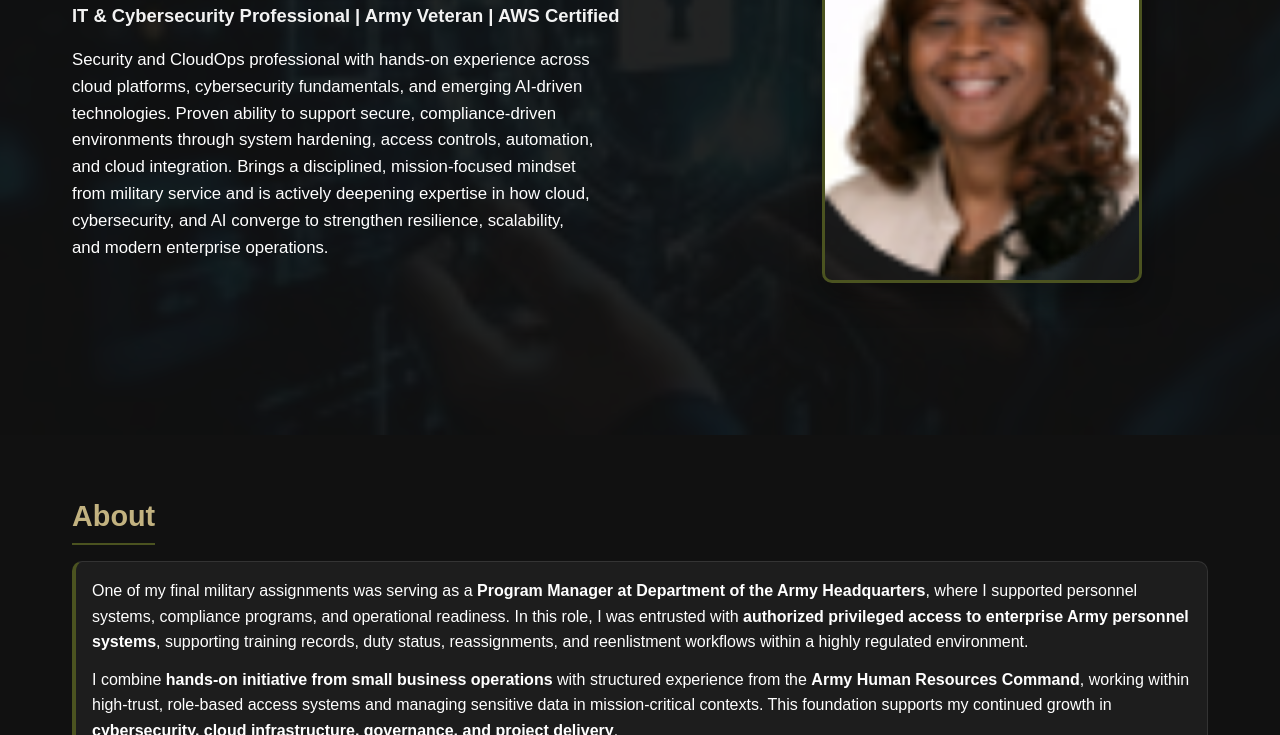
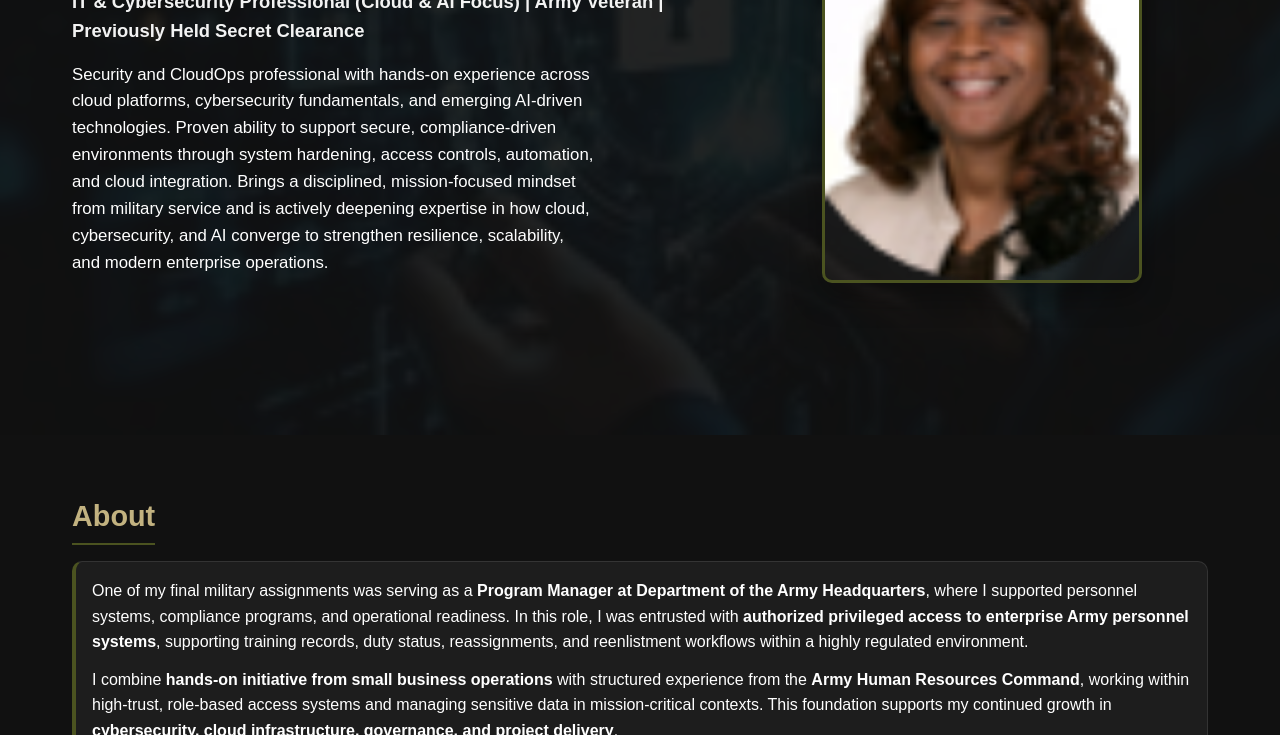
Before and after one commit to Tericas69/terica-shepard-portfolio, a plain HTML site: page index.html in a window 1280 px wide. Shown: the part 365-1100 px from the top of the page. Drawn offline with nearby package versions, Linux system fonts and the light colour scheme.

Commit message:
Update homepage meta description

```diff
--- a/index.html
+++ b/index.html
@@ -5,7 +5,8 @@
   <meta name="viewport" content="width=device-width, initial-scale=1.0" />
 
   <title>Terica Shepard – IT & Cybersecurity Professional</title>
-  <meta name="description" content="Army veteran and IT & Cybersecurity professional with foundational cloud, security, and AI exposure through projects, certifications, and applied work." />
+  <meta name="description" content="Army veteran and IT &amp; Cybersecurity professional with foundational cloud, security, and AI exposure through projects, certifications, and applied work." />
+
 
   <!-- Font Awesome (icons) -->
   <link rel="stylesheet" href="https://cdnjs.cloudflare.com/ajax/libs/font-awesome/6.4.0/css/all.min.css">
@@ -206,7 +207,7 @@
     <section id="home" class="hero container">
       <div class="hero-text" data-aos="fade-right">
         <h1>Terica Shepard</h1>
-        <h2>IT & Cybersecurity Professional | Army Veteran | AWS Certified</h2>
+        <h2>IT & Cybersecurity Professional (Cloud & AI Focus) | Army Veteran | Previously Held Secret Clearance</h2>
         <p>
           Security and CloudOps professional with hands-on experience across cloud platforms, cybersecurity fundamentals,
           and emerging AI-driven technologies. Proven ability to support secure, compliance-driven environments through
```
